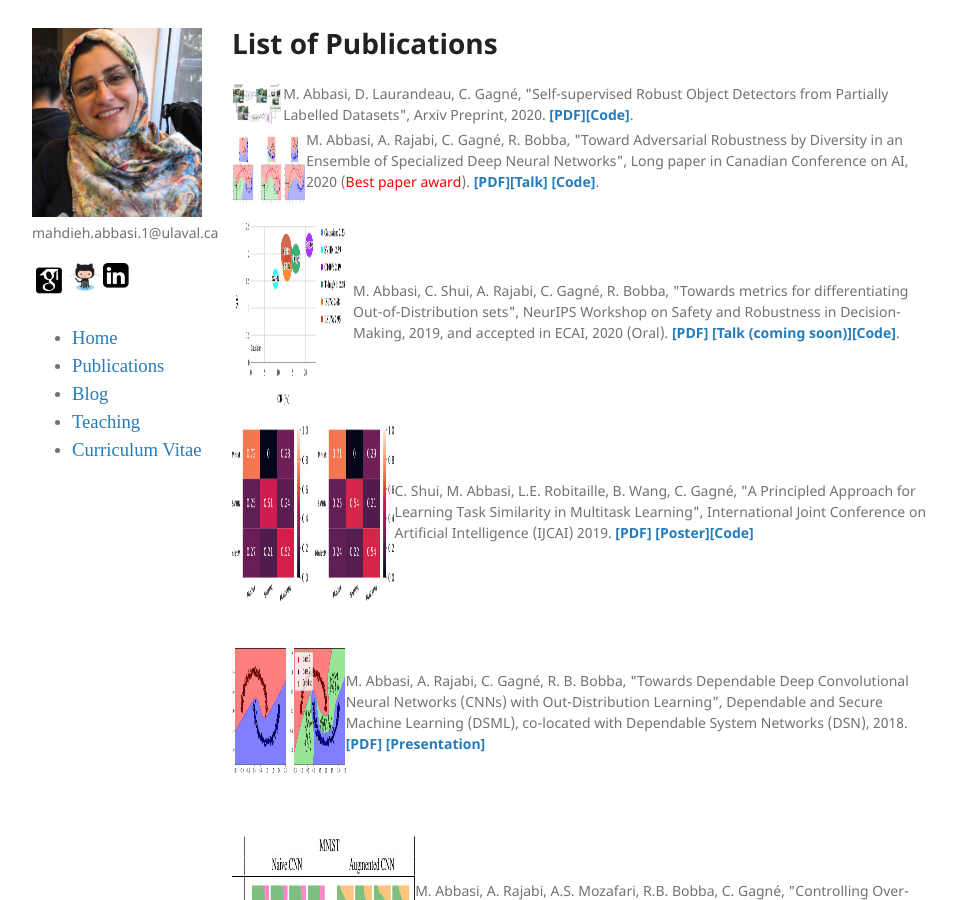
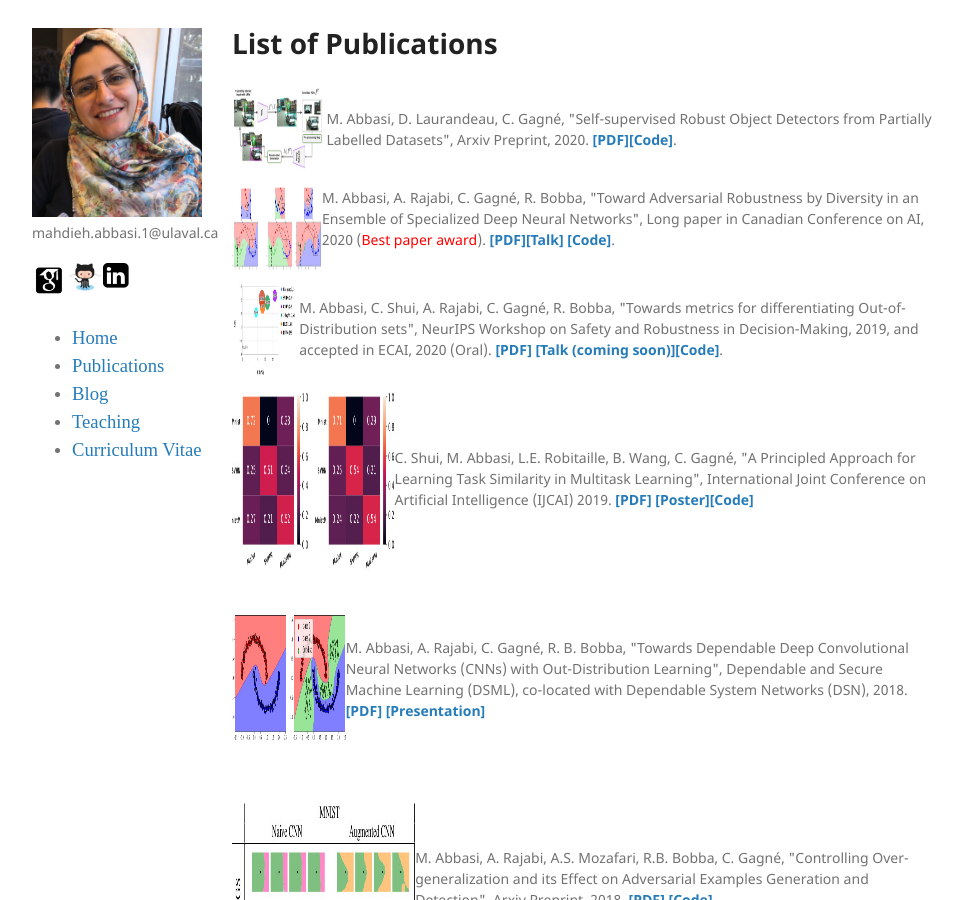
Before and after one commit to mahdaneh/mahdaneh.github.io, a Jekyll site: the page built from publications.html, in a window 1280 px wide and 900 px high. Shown: the whole window, without its empty margins (158-1121 px from the left). Built offline with Jekyll 4.4.1, drawn with Linux system fonts in a browser that asks for light colours.

Commit message:
Update publications.html

```diff
--- a/publications.html
+++ b/publications.html
@@ -7,7 +7,7 @@ layout: default
 <h1 id="list-of-publications">List of Publications</h1>
 <div class="parent">
 <div class="img">
-<img width="100" height="50" style="vertical-align:middle" src="/images/Our_proposal.jpg"/>
+<img width="100" height="100" style="vertical-align:middle" src="/images/Our_proposal.jpg"/>
 </div>
 <div class="text">
 M. Abbasi, D. Laurandeau, C. Gagné, &quot;Self-supervised Robust Object Detectors from Partially Labelled Datasets&quot;, Arxiv Preprint, 2020. <span style="font-weight: bold"><a href="https://arxiv.org/abs/2005.11549">[PDF]</a><a href="">[Code]</a></span>.
@@ -15,7 +15,7 @@ M. Abbasi, D. Laurandeau, C. Gagné, &quot;Self-supervised Robust Object Detecto
 </div>
 <div class="parent">
 <div class="img">
-<img width="100" height="80" style="vertical-align:middle" src="/images/Ensemble.jpg"/>
+<img width="100" height="100" style="vertical-align:middle" src="/images/Ensemble.jpg"/>
 </div>
 <div class="text">
 <p>M. Abbasi, A. Rajabi, C. Gagné, R. Bobba, &quot;Toward Adversarial Robustness by Diversity in an Ensemble of Specialized Deep Neural Networks&quot;, Long paper in Canadian Conference on AI, 2020 (<a href="https://www.caiac.ca/en/conferences/canadianai-2020/home"><span style="color: red">Best paper award</span></a>). <span style="font-weight: bold"><a href="https://arxiv.org/pdf/2005.08321.pdf">[PDF]</a><a href="https://youtu.be/qFrkUeBjTMA">[Talk]</a> <a href="">[Code]</a></span>.</p>
@@ -23,7 +23,7 @@ M. Abbasi, D. Laurandeau, C. Gagné, &quot;Self-supervised Robust Object Detecto
 </div>
 <div class="parent">
 <div class="img">
-<img width="250" height="200" style="vertical-align:middle" src="/images/ECAI.jpg"/>
+<img width="100" height="100" style="vertical-align:middle" src="/images/ECAI.jpg"/>
 </div>
 <div class="text">
 M. Abbasi, C. Shui, A. Rajabi, C. Gagné, R. Bobba, &quot;Towards metrics for differentiating Out-of-Distribution sets&quot;,
```
